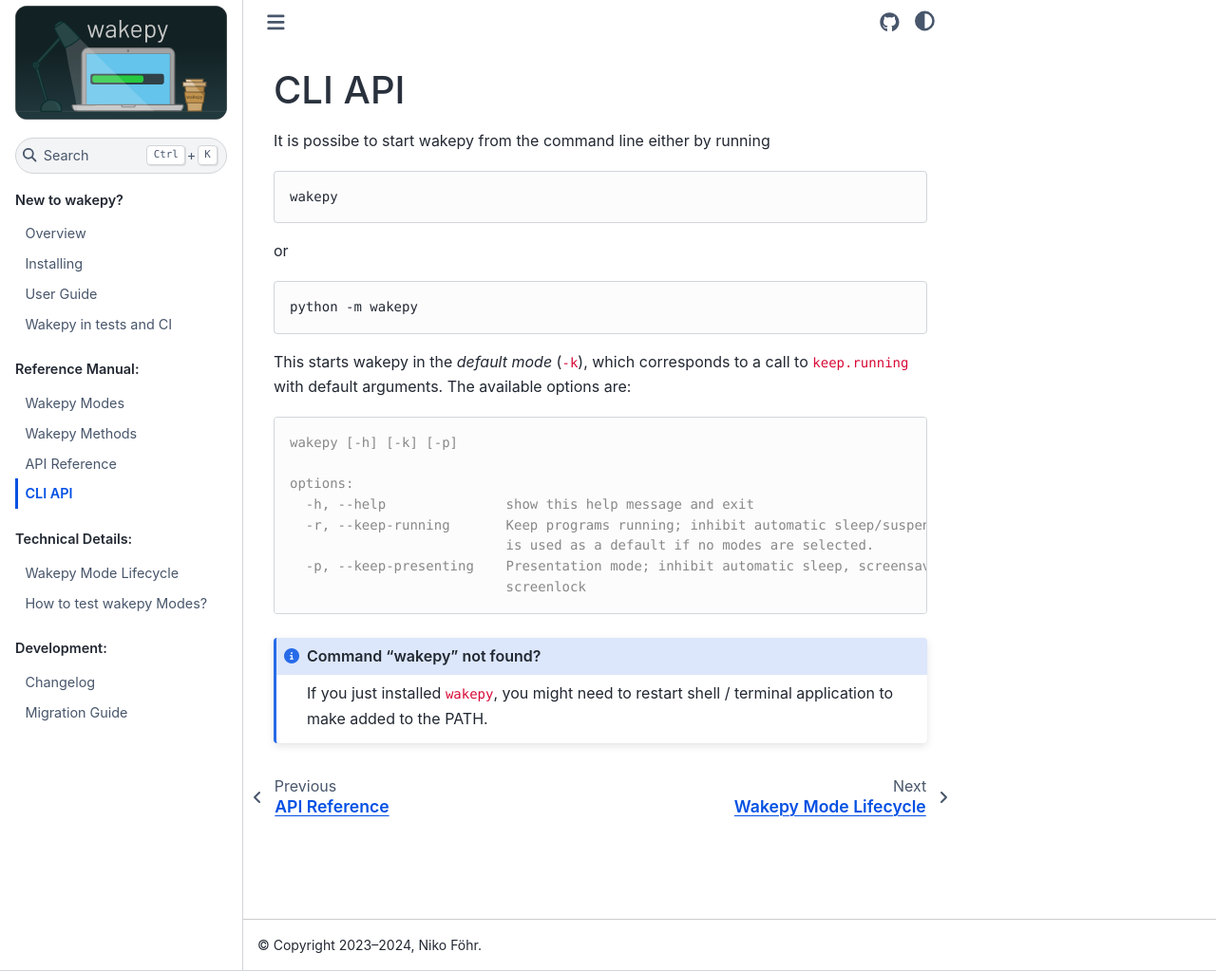
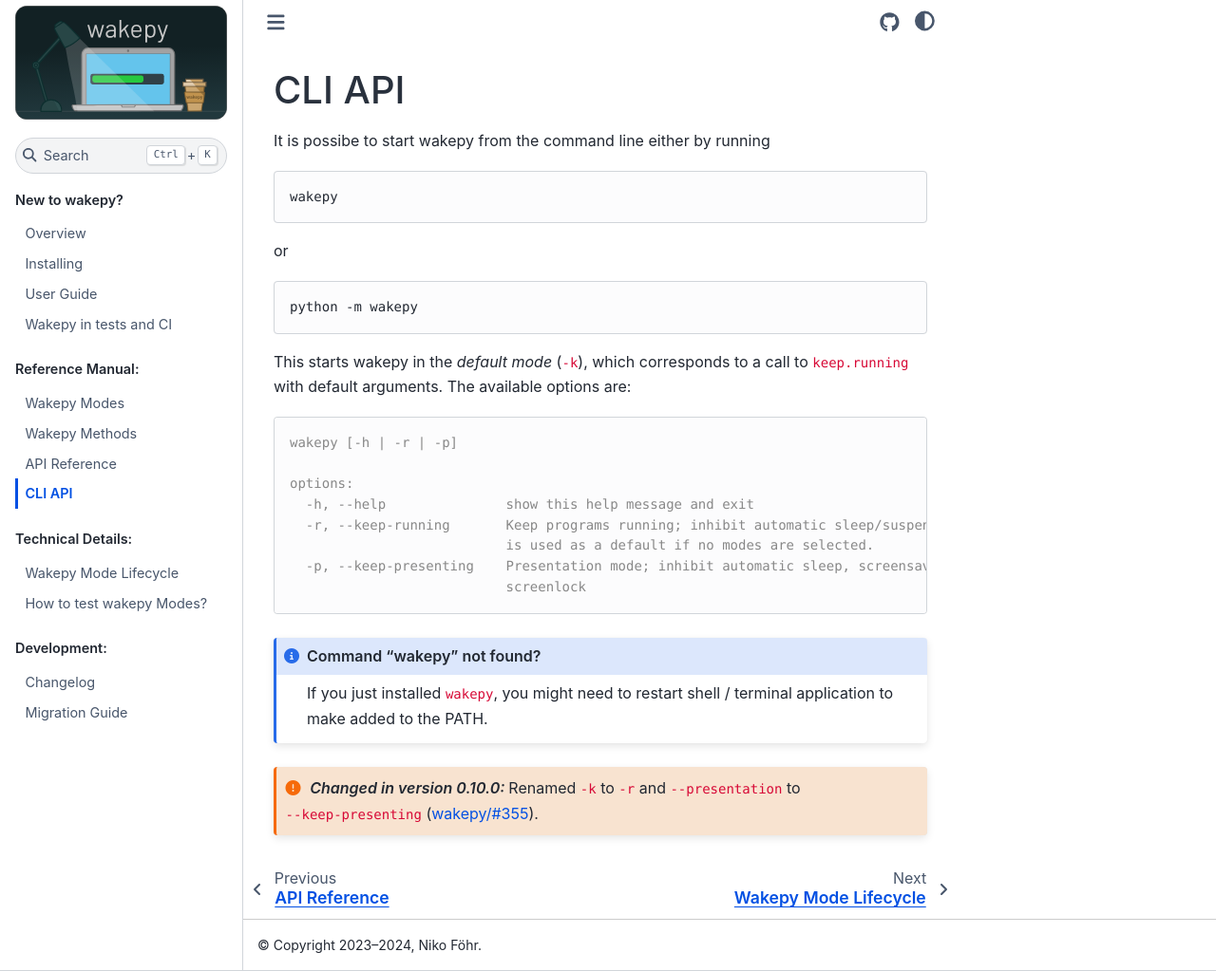
Before and after one commit to fohrloop/wakepy, a Sphinx documentation site: the page built from docs/source/cli-api.md, in a window 1280 px wide and 1023 px high. Shown: the whole window at 95% size. Built offline with Sphinx 7.4.7 and the Sphinx Book theme 1.1.4, drawn with Linux system fonts in a browser that asks for light colours; the version number could not be read and is left out.

Commit message:
update CLI api docs

`````diff
--- a/docs/source/cli-api.md
+++ b/docs/source/cli-api.md
@@ -15,7 +15,7 @@
 This starts wakepy in the *default mode* (`-k`), which corresponds to a call to `keep.running` with default arguments. The available options are:
 
 ```{code-block} output
-wakepy [-h] [-k] [-p]
+wakepy [-h | -r | -p]
 
 options:
   -h, --help               show this help message and exit
@@ -31,3 +31,7 @@
 
 If you just installed `wakepy`, you might need to restart shell / terminal application to make added to the PATH.
 ````
+
+```{versionchanged} 0.10.0
+Renamed `-k` to `-r` and `--presentation` to `--keep-presenting` ([wakepy/#355](https://github.com/fohrloop/wakepy/issues/355)).
+```
`````
